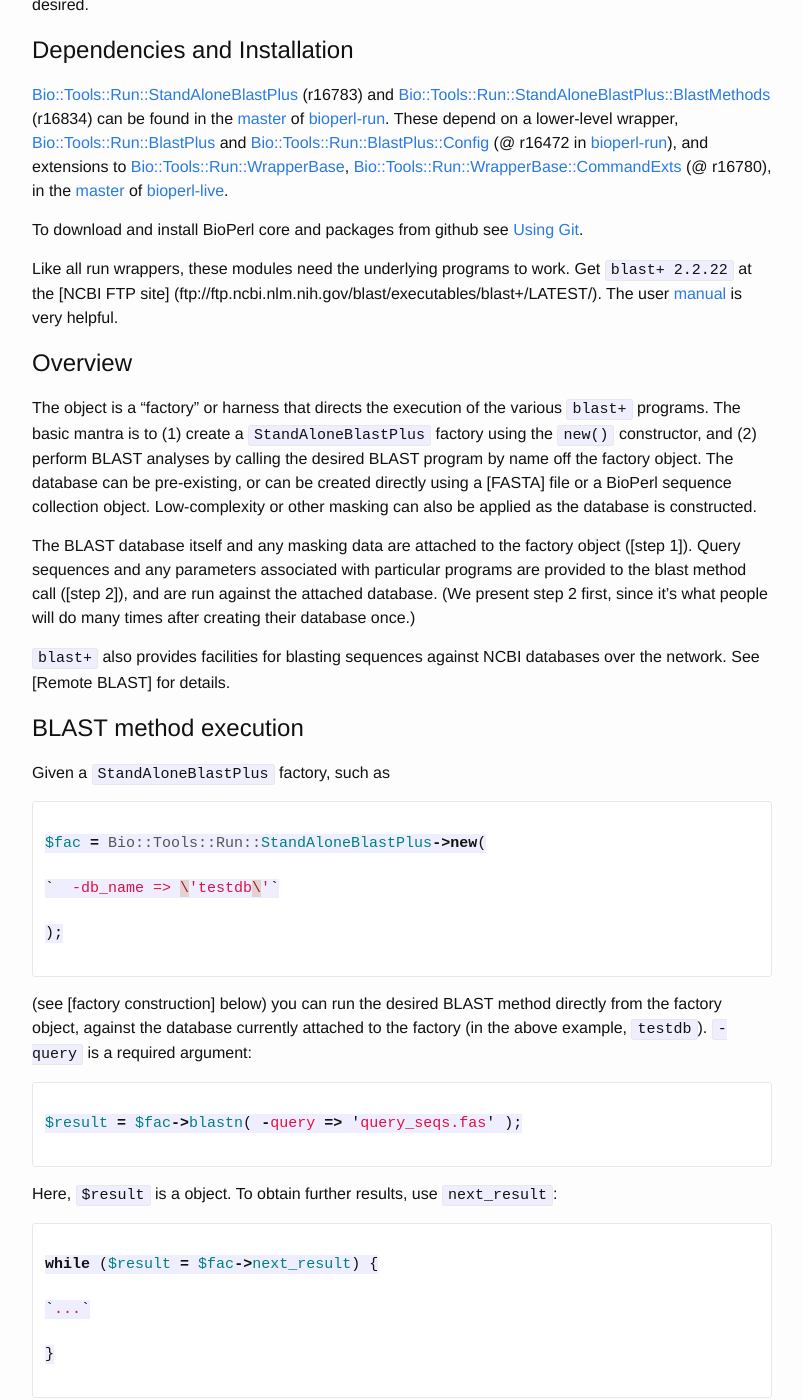
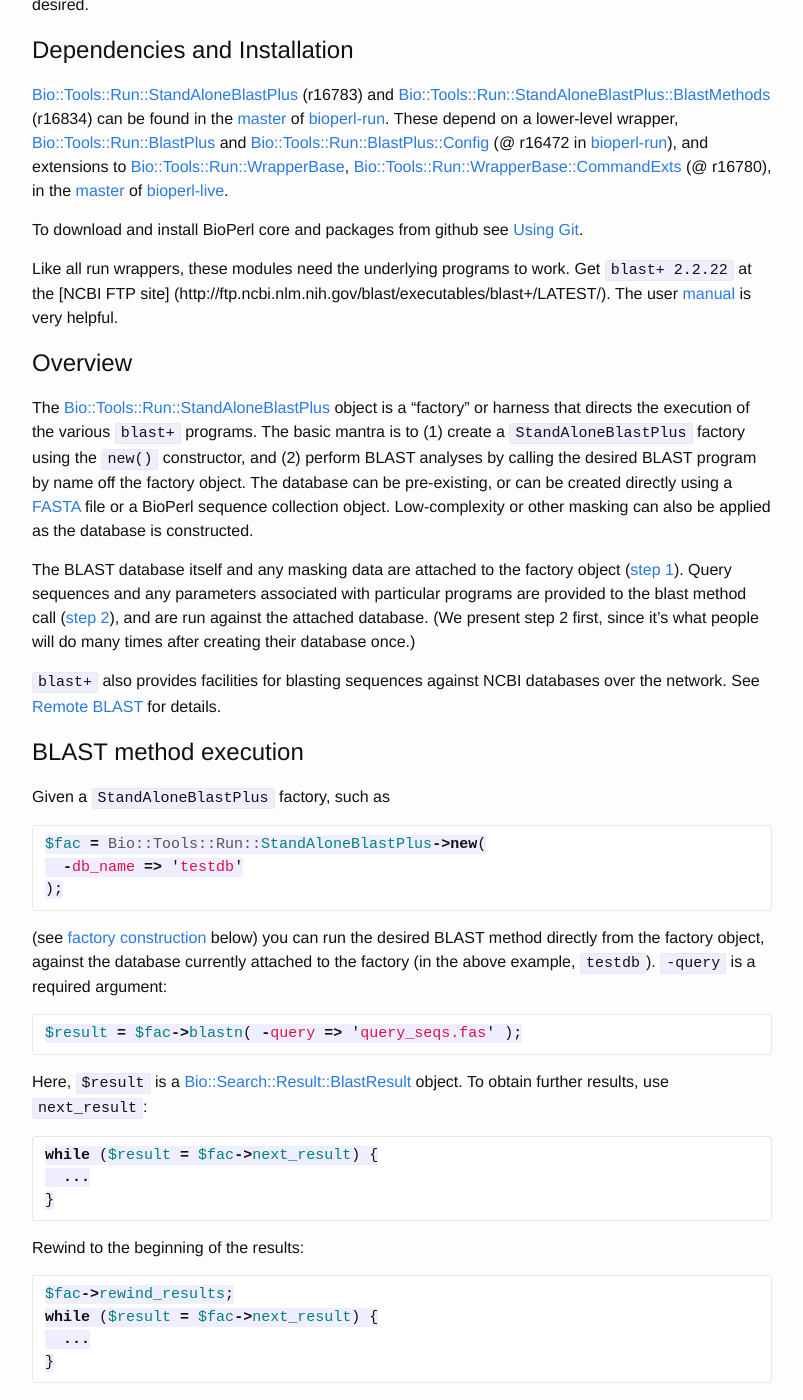
Before and after one commit to bioperl/bioperl.github.io, a Jekyll site: the page built from howtos/BlastPlus.md, in a window 1280 px wide and 1400 px high, scrolled down 563 px. Shown: the whole window, without its empty margins (238-1041 px from the left). Built offline with Jekyll 4.4.1, drawn with Linux system fonts in a browser that asks for light colours; Markdown is read by kramdown in place of the engine named in the settings; some of the changed text lies outside the part shown.

Commit message:
more formatting updates

````diff
--- a/howtos/BlastPlus.md
+++ b/howtos/BlastPlus.md
@@ -8,7 +8,7 @@ Abstract
 
 Using BioPerl to create, manage, and query [BLAST](http://en.wikipedia.org/wiki/BLAST) databases using the [NCBI's](http://www.ncbi.nlm.nih.gov/) `blast+` suite.
 
-Quicklink to [Synopsis]().
+Quicklink to [Synopsis](#Synopsis).
 
 __TOC__
 
@@ -33,16 +33,16 @@ Dependencies and Installation
 
 To download and install BioPerl core and packages from github see [Using Git](http://www.bioperl.org/wiki/Using_Git).
 
-Like all run wrappers, these modules need the underlying programs to work. Get `blast+ 2.2.22` at the [NCBI FTP site] (ftp://ftp.ncbi.nlm.nih.gov/blast/executables/blast+/LATEST/). The user [manual](http://www.ncbi.nlm.nih.gov/books/NBK279690/) is very helpful.
+Like all run wrappers, these modules need the underlying programs to work. Get `blast+ 2.2.22` at the [NCBI FTP site] (http://ftp.ncbi.nlm.nih.gov/blast/executables/blast+/LATEST/). The user [manual](http://www.ncbi.nlm.nih.gov/books/NBK279690/) is very helpful.
 
 Overview
 --------
 
-The object is a "factory" or harness that directs the execution of the various `blast+` programs. The basic mantra is to (1) create a `StandAloneBlastPlus` factory using the `new()` constructor, and (2) perform BLAST analyses by calling the desired BLAST program by name off the factory object. The database can be pre-existing, or can be created directly using a [FASTA] file or a BioPerl sequence collection object. Low-complexity or other masking can also be applied as the database is constructed.
+The [Bio::Tools::Run::StandAloneBlastPlus](http://www.bioperl.org/wiki/Module:Bio::Tools::Run::StandAloneBlastPlus) object is a "factory" or harness that directs the execution of the various `blast+` programs. The basic mantra is to (1) create a `StandAloneBlastPlus` factory using the `new()` constructor, and (2) perform BLAST analyses by calling the desired BLAST program by name off the factory object. The database can be pre-existing, or can be created directly using a [FASTA](http://en.wikipedia.org/wiki/FASTA) file or a BioPerl sequence collection object. Low-complexity or other masking can also be applied as the database is constructed.
 
-The BLAST database itself and any masking data are attached to the factory object ([step 1]). Query sequences and any parameters associated with particular programs are provided to the blast method call ([step 2]), and are run against the attached database. (We present step 2 first, since it's what people will do many times after creating their database once.)
+The BLAST database itself and any masking data are attached to the factory object ([step 1](http://www.bioperl.org/wiki/HOWTO:BlastPlus#Database_construction)). Query sequences and any parameters associated with particular programs are provided to the blast method call ([step 2](http://www.bioperl.org/wiki/HOWTO:BlastPlus#Blast_method_execution)), and are run against the attached database. (We present step 2 first, since it's what people will do many times after creating their database once.)
 
-`blast+` also provides facilities for blasting sequences against NCBI databases over the network. See [Remote BLAST] for details.
+`blast+` also provides facilities for blasting sequences against NCBI databases over the network. See [Remote BLAST](http://www.bioperl.org/wiki/HOWTO:BlastPlus#Remote_BLAST) for details.
 
 BLAST method execution
 ----------------------
@@ -50,98 +50,72 @@ BLAST method execution
 Given a `StandAloneBlastPlus` factory, such as
 
 ```perl
-
 $fac = Bio::Tools::Run::StandAloneBlastPlus->new(
-
-`  -db_name => \'testdb\'`
-
+  -db_name => 'testdb'
 );
-
 ```
 
-(see [factory construction] below) you can run the desired BLAST method directly from the factory object, against the database currently attached to the factory (in the above example, `testdb`). `-query` is a required argument:
+(see [factory construction](#Factory_construction_and_initialization) below) you can run the desired BLAST method directly from the factory object, against the database currently attached to the factory (in the above example, `testdb`). `-query` is a required argument:
 
 ```perl
-
 $result = $fac->blastn( -query => 'query_seqs.fas' );
-
 ```
 
-Here, `$result` is a object. To obtain further results, use `next_result`:
+Here, `$result` is a [Bio::Search::Result::BlastResult](http://www.bioperl.org/wiki/Module:Bio::Search::Result::BlastResult) object. To obtain further results, use `next_result`:
 
 ```perl
-
 while ($result = $fac->next_result) {
-
-`...`
-
+  ...
 }
-
 ```
 
 Rewind to the beginning of the results:
 
 ```perl
-
-$fac->rewind_results; while ($result = $fac->next_result) {
-
-`...`
-
+$fac->rewind_results;
+while ($result = $fac->next_result) {
+  ...
 }
-
 ```
 
-BLAST methods include `blastn, blastp, blastx, tblastn, tblastx, rpsblast, psiblast, rpstblastn`, as well as others I probably forget. For more details on parsing and processing the results, see the [SearchIO HOWTO].
+BLAST methods include `blastn, blastp, blastx, tblastn, tblastx, rpsblast, psiblast, rpstblastn`, as well as others I probably forget. For more details on parsing and processing the results, see the [SearchIO HOWTO](SearchIO.html).
 
 Note the following details:
 
 -   The blast output file can be named explicitly:
 
 ```perl
-
 $result = $fac->blastn( -query => 'query_seqs.fas',
-
-`                       -outfile => \'query.bls\' );`
-
+                        -outfile => 'query.bls');
 ```
 
 -   The output format can be specified:
 
 ```perl
-
 $result = $fac->blastn( -query => 'query_seqs.fas',
-
-`                       -outfile => \'query.bls\',`
-`                       -outformat => 5 ); # 5=XML output`
-
+                        -outfile => 'query.bls',
+                        -outformat => 5); # 5=XML output
 ```
 
 -   Additional arguments to the method can be specified:
 
 ```perl
-
 $result = $fac->blastn( -query => 'query_seqs.fas',
-
-`                       -outfile => \'query.bls\',`
-`                       -method_args => [ \'-num_alignments\' => 10 ,`
-`                                         \'-evalue\' => 100 ]);`
-
+                        -outfile => 'query.bls',
+                        -method_args => [ '-num_alignments' => 10,
+                                          '-evalue' => 100 ]);
 ```
 
 -   To get the name of the blast output file, do
 
 ```perl
-
 $file = $fac->blast_out;
-
 ```
 
 -   To clean up the temp files (you must do this explicitly):
 
 ```perl
-
 $fac->cleanup;
-
 ```
 
 ### Running bl2seq
@@ -149,76 +123,58 @@ $fac->cleanup;
 Running `bl2seq` is similar to running the methods as outlined above, but both `-query` and `-subject` parameters are required required, and the attached database is ignored. The BLAST method must be specified explicitly with the `-method` parameter:
 
 ```perl
-
 $fac->bl2seq( -method => 'blastp',
-
-`             -query => $seq_object_1,`
-`             -subject => $seq_object_2 );`
-
+              -query => $seq_object_1,
+              -subject => $seq_object_2);
 ```
 
 Other parameters ( `-method_args`, `-outfile`, and `-outformat` ) are valid.
 
 ### Return values
 
-The return value is always a object on success, `undef` on failure.
+The return value is always a [Bio::Search::Result::BlastResult](http://www.bioperl.org/wiki/Module:Bio::Search::Result::BlastResult) object on success, `undef` on failure.
 
 Database construction
 ---------------------
+### Factory construction and initialization<a name="Factory_construction_and_initialization"></a>
 
-### Factory construction and initialization
-
-First of all, the factory needs to be told where the blast+ programs live. The `BLASTPLUSDIR` environment variable will be checked for the default executable directory. Alternatively, the program directory can be set for individual factory instances using the `-prog_dir` constructor parameter. All the `blast+` programs must be accessible from that directory (i.e., as executable files or symlinks).
+First of all, the factory needs to be told where the `blast+` programs live. The `BLASTPLUSDIR` environment variable will be checked for the default executable directory. Alternatively, the program directory can be set for individual factory instances using the `-prog_dir` constructor parameter. All the `blast+` programs must be accessible from that directory (i.e., as executable files or symlinks).
 
 Either the database or BLAST subject data must be specified at factory construction. Databases can be pre-existing formatted BLAST dbs, or can be built directly from fasta sequence files or BioPerl sequence object collections of several kinds. The key constructor parameters are `-db_name`, `-db_data`, and `-db_dir`.
 
 To specify a pre-existing BLAST database, use `-db_name` alone:
 
 ```perl
-
 $fac = Bio::Tools::Run::StandAloneBlastPlus->new(
-
-`     -db_name => \'mydb\'`
-
+     -db_name => 'mydb'
 );
-
 ```
 
 The directory can be specified along with the basename, or separately with `-db_dir`:
 
 ```perl
-
 $fac = Bio::Tools::Run::StandAloneBlastPlus->new(
-
-`    -db_name => \'~/home/blast/mydb\'`
-
+    -db_name => '~/home/blast/mydb'
 );
 
 # same as
 
 $fac = Bio::Tools::Run::StandAloneBlastPlus->new(
-
-`   -db_name => \'mydb\', -db_dir => \'~/home/blast\'`
-
+   -db_name => 'mydb', -db_dir => '~/home/blast'
 );
-
 ```
 
-To create a BLAST database de novo, see [Creating a BLAST database].
+To create a BLAST database de novo, see [Creating a BLAST database](#Creating_a_BLAST_database).
 
 If you wish to apply pre-existing mask data (i.e., the final ASN1 output from one of the `blast+` masker programs), to the database before querying, specify it with `-mask_file`:
 
 ```perl
-
 $fac = Bio::Tools::Run::StandAloneBlastPlus->new(
-
-`   -db_name => \'mydb\', -mask_file => \'mymaskdata.asn\'`
-
+   -db_name => 'mydb', -mask_file => 'mymaskdata.asn'
 );
-
 ```
 
-### Creating a BLAST database
+### Creating a BLAST database<a name="Creating_a_BLAST_database"></a>
 
 There are several options for creating the database de novo using attached data, both before and after factory construction. If a temporary database (one that can be deleted by the `cleanup()` method) is desired, leave out the `-db_name` parameter. If `-db_name` is specified, the database will be preserved with the basename specified.
 
@@ -227,23 +183,18 @@ Use `-create => 1` to create a new database (otherwise the factory will look for
 Note that the database is not created immediately on factory construction. It will be created if necessary on the first use of a factory BLAST method, or you can force database creation by executing
 
 ```perl
-
 $fac->make_db();
-
 ```
 
-#### Specify data during construction
+### Specify data during construction
 
 With a FASTA file:
 
 ```perl
-
 $fac = Bio::Tools::Run::StandAloneBlastPlus->new(
-
-` -db_name => \'mydb\',`
-` -db_data => \'myseqs.fas\',`
-` -create => 1`
-
+ -db_name => 'mydb',
+ -db_data => 'myseqs.fas',
+ -create => 1
 );
 
 ```
@@ -251,82 +202,65 @@ $fac = Bio::Tools::Run::StandAloneBlastPlus->new(
 With another BioPerl object collection:
 
 ```perl
-
 $alnio = Bio::AlignIO->new( -file => 'alignment.msf' ); $fac = Bio::Tools::Run::StandAloneBlastPlus->new(
-
-` -db_name => \'mydb\',`
-` -db_data => $alnio,`
-` -create => 1`
-
-); @seqs = $alnio->next_aln->each_seq; $fac = Bio::Tools::Run::StandAloneBlastPlus->new(
-
-` -db_name => \'mydb\',`
-` -db_data => @seqs,`
-` -create => 1`
-
+ -db_name => 'mydb',
+ -db_data => $alnio,
+ -create => 1
 );
-
+@seqs = $alnio->next_aln->each_seq;
+$fac = Bio::Tools::Run::StandAloneBlastPlus->new(
+ -db_name => 'mydb',
+ -db_data => @seqs,
+ -create => 1
+);
 ```
 
-Other collections (e.g., ) are valid. If a certain type does not work, please submit an [enhancement request](http://bugzilla.bioperl.org).
+Other collections (e.g., [Bio::SeqIO](http://www.bioperl.org/wiki/Module:Bio::SeqIO)) are valid. If a certain type does not work, please submit an [enhancement request](http://bugzilla.bioperl.org).
 
 To create temporary databases, leave out the `-db_name`, e.g.
 
 ```perl
-
 $fac = Bio::Tools::Run::StandAloneBlastPlus->new(
-
-` -db_data => \'myseqs.fas\',`
-` -create => 1`
-
+ -db_data => 'myseqs.fas',
+ -create => 1
 );
-
 ```
 
 To get the tempfile basename, do:
 
 ```perl
-
 $dbname = $fac->db;
-
 ```
 
-#### Specify data post-construction
+### Specify data post-construction
 
 After the factory has been created, you can use the explict attribute setters:
 
 ```perl
-
 $fac = Bio::Tools::Run::StandAloneBlastPlus->new(
-
-` -create => 1`
-
+ -create => 1
 );
 
-$fac->set_db_data('myseqs.fas'); $fac->make_db;
-
+$fac->set_db_data('myseqs.fas');
+$fac->make_db;
 ```
 
 and so on.
 
 ### Creating and using mask data
 
-The blast+ mask utilities `windowmasker`, `segmasker`, and `dustmasker` are available. Masking can be rolled into database creation, or can be executed later. If your mask data is already created and in ASN1 format, set the `-mask_file` attribute on construction (see [Factory construction/initialization]).
+The blast+ mask utilities `windowmasker`, `segmasker`, and `dustmasker` are available. Masking can be rolled into database creation, or can be executed later. If your mask data is already created and in ASN1 format, set the `-mask_file` attribute on construction (see [Factory construction/initialization](http://www.bioperl.org/wiki/HOWTO:BlastPlus#Factory_construction.2Finitialization)).
 
 To create a mask from raw data or an existing database and apply the mask upon database creation, construct the factory like so:
 
 ```perl
-
 $fac = Bio::Tools::Run::StandAloneBlastPlus->new(
-
-` -db_name => \'my_masked_db\',`
-` -db_data => \'myseqs.fas\',`
-` -masker => \'dustmasker\',`
-` -mask_data => \'maskseqs.fas\',`
-` -create => 1`
-
+ -db_name => 'my_masked_db',
+ -db_data => 'myseqs.fas',
+ -masker => 'dustmasker',
+ -mask_data => 'maskseqs.fas',
+ -create => 1
 );
-
 ```
 
 The masked database will be created during `make_db()`.
@@ -336,26 +270,17 @@ The `-mask_data` parameter can be a FASTA filename or any BioPerl sequence objec
 To create a mask ASN1 file that can be used in the `-mask_file` parameter separately from the attached database, use the `make_mask()` method directly:
 
 ```perl
-
 $mask_file = $fac->make_mask(-data => 'maskseqs.fas',
-
-`                            -masker => \'dustmasker\');`
-
+                            -masker => 'dustmasker');
 # segmasker can use a blastdb as input
-
 $mask_file = $fac->make_mask(-mask_db => 'mydb',
-
-`                            -masker => \'segmasker\')`
-
+                            -masker => 'segmasker')
 $fac = Bio::Tools::Run::StandAloneBlastPlus->new(
-
-` -db_name => \'my_masked_db\',`
-` -db_data => \'myseqs.fas\',`
-` -mask_file => $mask_file`
-` -create => 1`
-
+ -db_name => 'my_masked_db',
+ -db_data => 'myseqs.fas',
+ -mask_file => $mask_file
+ -create => 1
 );
-
 ```
 
 ### Getting database information
@@ -363,27 +288,18 @@ $fac = Bio::Tools::Run::StandAloneBlastPlus->new(
 To get a hash containing useful metadata on an existing database (obtained by running `blastdbcmd -info`), use `db_info()`:
 
 ```perl
-
 # get info on the attached database..
-
 $info = $fac->db_info;
-
 # get info on another database
-
 $info = $fac->db_info('~/home/blastdbs/another');
-
 ```
 
 To get a particular info element for the attached database, just call the element name off the factory:
 
 ```perl
-
 $num_seqs = $fac->db_num_sequences;
-
 # info on all the masks applied to the db, if any:
-
 @masking_info = @{ $fac->db_filter_algorithms };
-
 ```
 
 ### Accessing the Bio::Tools::Run::BlastPlus factory
@@ -404,7 +320,7 @@ Similarly, the currently set parameters for the `BlastPlus` factory are
 
 To get a list of what parameters you can set for the current `blast+` operation, do:
 
-`@available = $fac->available_parameters(\'all\');`
+`@available = $fac->available_parameters('all');`
 
 ### Cleaning up temp files
 
@@ -418,8 +334,8 @@ Tempfiles are generally not removed unless this method is explicitly called. Not
 
 $fac->Bio::Tools::Run::StandAloneBlastPlus->new(
 
-` -db_data => \'myseqs.fas\', `
-` -create => 1`
+ -db_data => 'myseqs.fas',
+ -create => 1
 
 );
 
@@ -427,7 +343,7 @@ $fac->Bio::Tools::Run::StandAloneBlastPlus->new(
 
 without a `-db_name` specification) are registered for cleanup. Any file or database can be registered with an internal method:
 
-`$fac->_register_temp_for_cleanup(\'testdb\');`
+`$fac->_register_temp_for_cleanup('testdb');`
 
 ### Remote BLAST
 
@@ -437,8 +353,8 @@ without a `-db_name` specification) are registered for cleanup. Any file or data
 
 $fac = Bio::Tools::Run::StandAloneBlastPlus->new(
 
-` -db_name => \'nr\',`
-` -remote => 1`
+ -db_name => 'nr',
+ -remote => 1
 
 );
 
@@ -450,7 +366,7 @@ and call BLAST methods from the factory as usual. Note that the database info me
 
 -   You can check whether a given basename points to a properly formatted BLAST database by doing
 
-`$is_good = $fac->check_db(\'putative_db\');`
+`$is_good = $fac->check_db('putative_db');`
 
 -   User parameters can be passed to the underlying `blast+` programs (if you know what you're doing) with `db_make_args` and `mask_make_args`:
 
@@ -458,13 +374,13 @@ and call BLAST methods from the factory as usual. Note that the database info me
 
 $fac = Bio::Tools::Run::StandAloneBlastPlus->new(
 
-` -db_name => \'customdb\',`
-` -db_data => \'myseqs.fas\', `
-` -db_make_args => [ \'-taxid_map\' => \'seq_to_taxa.txt\' ],`
-` -masker => \'windowmasker\',`
-` -mask_data => \'myseqs.fas\',`
-` -mask_make_args => [ \'-dust\' => \'T\' ],`
-` -create => 1`
+ -db_name => 'customdb',
+ -db_data => 'myseqs.fas',
+ -db_make_args => [ '-taxid_map' => 'seq_to_taxa.txt' ],
+ -masker => 'windowmasker',
+ -mask_data => 'myseqs.fas',
+ -mask_make_args => [ '-dust' => 'T' ],
+ -create => 1
 
 );
 
@@ -476,14 +392,14 @@ $fac = Bio::Tools::Run::StandAloneBlastPlus->new(
 
 $fac->no_throw_on_crash(1); $fac->make_db; if ($fac->stderr =~ /Error:/) {
 
-`  #handle error`
-`  ...`
+  #handle error
+  ...
 
 }
 
 ```
 
-Synopsis
+Synopsis<a name="Synopsis"></a>
 --------
 
 ```perl
@@ -492,7 +408,7 @@ Synopsis
 
 $fac = Bio::Tools::Run::StandAloneBlastPlus->new(
 
-` -db_name => \'mydb\'`
+ -db_name => 'mydb'
 
 );
 
@@ -500,9 +416,9 @@ $fac = Bio::Tools::Run::StandAloneBlastPlus->new(
 
 $fac = Bio::Tools::Run::StandAloneBlastPlus->new(
 
-` -db_name => \'mydb\',`
-` -db_data => \'myseqs.fas\',`
-` -create => 1`
+ -db_name => 'mydb',
+ -db_data => 'myseqs.fas',
+ -create => 1
 
 );
 
@@ -510,9 +426,9 @@ $fac = Bio::Tools::Run::StandAloneBlastPlus->new(
 
 $alnio = Bio::AlignIO->new( -file => 'alignment.msf' ); $fac = Bio::Tools::Run::StandAloneBlastPlus->new(
 
-` -db_name => \'mydb\',`
-` -db_data => $alnio,`
-` -create => 1`
+ -db_name => 'mydb',
+ -db_data => $alnio,
+ -create => 1
 
 );
 
@@ -520,16 +436,16 @@ $alnio = Bio::AlignIO->new( -file => 'alignment.msf' ); $fac = Bio::Tools::Run::
 
 $fac = Bio::Tools::Run::StandAloneBlastPlus->new(
 
-` -db_name => \'nr\',`
-` -remote => 1`
+ -db_name => 'nr',
+ -remote => 1
 
 );
 
 @seqs = $alnio->next_aln->each_seq; $fac = Bio::Tools::Run::StandAloneBlastPlus->new(
 
-` -db_name => \'mydb\',`
-` -db_data => @seqs,`
-` -create => 1`
+ -db_name => 'mydb',
+ -db_data => @seqs,
+ -create => 1
 
 );
 
@@ -537,11 +453,11 @@ $fac = Bio::Tools::Run::StandAloneBlastPlus->new(
 
 $fac = Bio::Tools::Run::StandAloneBlastPlus->new(
 
-`-db_name => \'my_masked_db\',`
-`-db_data => \'myseqs.fas\',`
-`-masker => \'dustmasker\',`
-`-mask_data => \'maskseqs.fas\',`
-`-create => 1`
+-db_name => 'my_masked_db',
+-db_data => 'myseqs.fas',
+-masker => 'dustmasker',
+-mask_data => 'maskseqs.fas',
+-create => 1
 
 );
 
@@ -549,8 +465,8 @@ $fac = Bio::Tools::Run::StandAloneBlastPlus->new(
 
 $mask_file = $fac->make_mask(
 
-` -data => \'maskseqs.fas\',`
-` -masker => \'dustmasker\'`
+ -data => 'maskseqs.fas',
+ -masker => 'dustmasker'
 
 );
 
@@ -566,7 +482,7 @@ $result = $fac->tblastn( -query => $seqio );
 
 $fac = Bio::Tools::Run::StandAloneBlastPlus->new(
 
-`  -db_name => \'testdb\'`
+  -db_name => 'testdb'
 
 );
 
@@ -574,20 +490,20 @@ $fac = Bio::Tools::Run::StandAloneBlastPlus->new(
 
 $result = $fac->blastn( -query => 'query_seqs.fas',
 
-`                       -outfile => \'query.bls\',`
-`                       -method_args => [ \'-num_alignments\' => 10 ] );`
+                       -outfile => 'query.bls',
+                       -method_args => [ '-num_alignments' => 10 ] );
 
 $result = $fac->tblastx( -query => $an_alignment_object,
 
-`                        -outfile => \'query.bls\',`
-`                        -outformat => 7 );`
+                        -outfile => 'query.bls',
+                        -outformat => 7 );
 
 # do a bl2seq
 
 $fac->bl2seq( -method => 'blastp',
 
-`             -query => $seq_object_1,`
-`             -subject => $seq_object_2 );`
+             -query => $seq_object_1,
+             -subject => $seq_object_2 );
 
 ```
 
````
